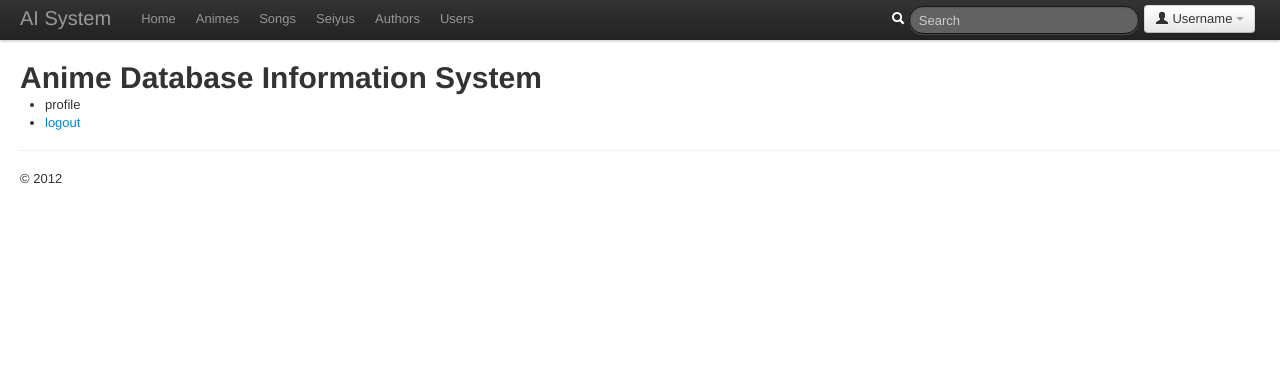
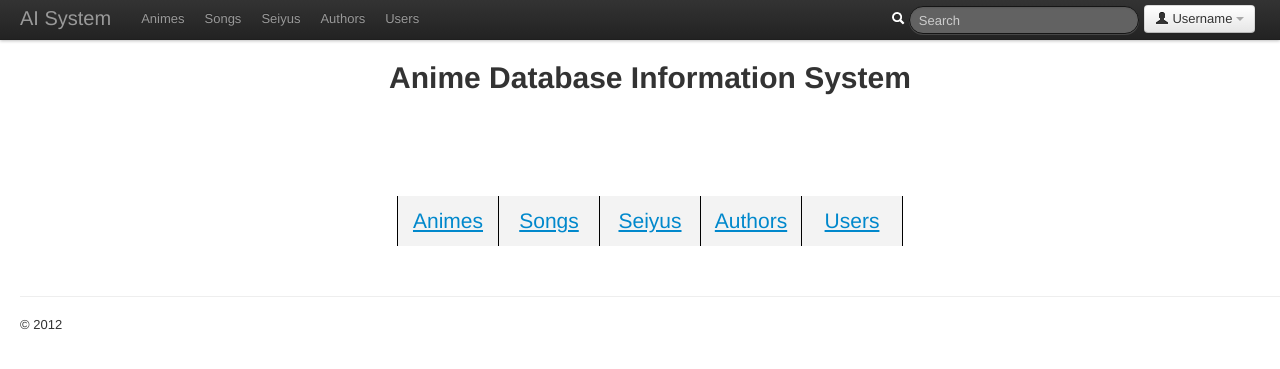
Before and after one commit to shaform/animedbs, a Django app: template django-project/animedbs/templates/index.html in a window 1280 px wide. Shown: the top 369 px of the page. Run offline with Django 3.2, Linux system fonts and the light colour scheme; the template is opened without the code that fills it, so the values that code supplies are empty.

Commit message:
Restyle index page.

```diff
--- a/django-project/animedbs/static/css/style.css
+++ b/django-project/animedbs/static/css/style.css
@@ -5,3 +5,29 @@ body {
 td {
     padding: 5px;
 }
+
+#index h1 {
+    text-align: center;
+}
+#index ul {
+    list-style-type: none;
+    height: 50px;
+    width: 505px;
+    border-right: 1px solid #000;
+    margin: 100px auto 50px auto;
+}
+#index ul li {
+    float: left;
+}
+#index ul li a {
+    width: 100px;
+    text-align: center;
+    line-height: 50px;
+    padding: 0px 0px 0px 0px;
+    display: block;
+    display: block;
+    text-decoration: underline;
+    border-left: 1px solid #000;
+    background: #f3f3f3;
+    font-size: 21px;
+}
--- a/django-project/animedbs/templates/base.html
+++ b/django-project/animedbs/templates/base.html
@@ -29,7 +29,6 @@
                     <a class="brand" href="/">AI System</a>
                     <div class="nav-collapse">
                         <ul class="nav">
-                            <li class="{%block home %}{% endblock %}"><a href="{% url animedbs.views.home %}">Home</a></li>
                             <li class="{%block animes %}{% endblock %}"><a href="{% url animedbs.views.animes %}">Animes</a></li>
                             <li class="{%block songs %}{% endblock %}"><a href="{% url animedbs.views.songs %}">Songs</a></li>
                             <li class="{%block seiyus %}{% endblock %}"><a href="{% url animedbs.views.seiyus %}">Seiyus</a></li>
--- a/django-project/animedbs/templates/index.html
+++ b/django-project/animedbs/templates/index.html
@@ -1,9 +1,14 @@
 {% extends 'main.html' %}
 {% block pagetitle %}Welcome{% endblock %}
 {% block header %}
+<div id="index">
 <h1>Anime Database Information System</h1>
 <ul>
-    <li>profile</li>
-    <li><a href="/logout">logout</a></li>
+    <li><a href="{% url animedbs.views.animes %}">Animes</a></li>
+    <li><a href="{% url animedbs.views.songs %}">Songs</a></li>
+    <li><a href="{% url animedbs.views.seiyus %}">Seiyus</a></li>
+    <li><a href="{% url animedbs.views.authors %}">Authors</a></li>
+    <li><a href="{% url animedbs.views.users %}">Users</a></li>
 </ul>
+</div>
 {% endblock %}
```
